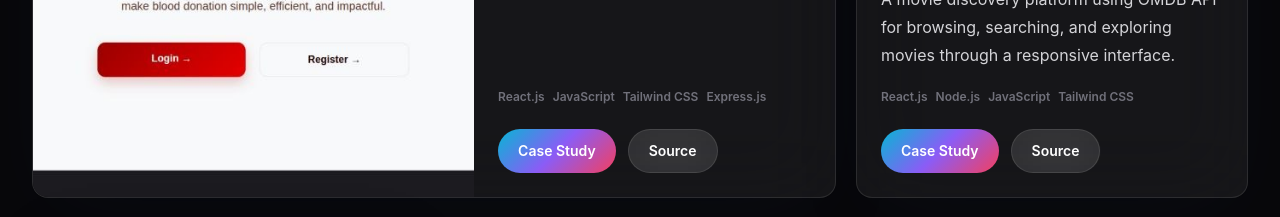
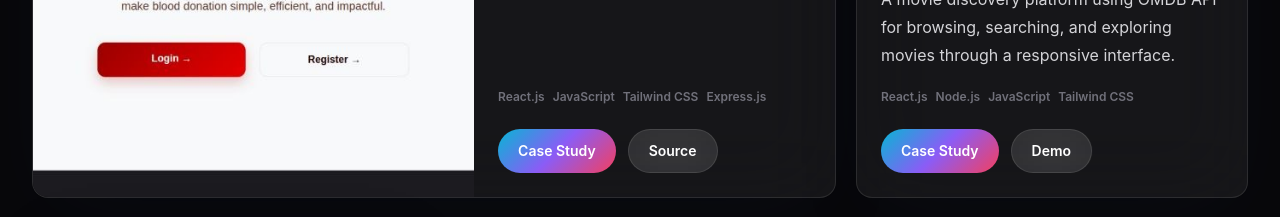
Before and after one commit to Ramzin007/Portfolio, a Next.js app: page / in a window 1280 px wide. Shown: the part 4020-4237 px from the top of the page. Built offline with nearby package versions, Linux system fonts and the light colour scheme.

Commit message:
Add images and update project status for Cinemapedia

```diff
--- a/src/data/portfolio.ts
+++ b/src/data/portfolio.ts
@@ -194,7 +194,7 @@ export const projects: Project[] = [
     performance:
       "Optimized layout structure, lean API-driven rendering, and responsive image/card presentation.",
     github: "https://github.com/Ramzin007/Cinemapedia",
-    demo: "",
+    demo: "https://cinemapedia-mocha.vercel.app/",
     screenshots: [
       "/images/cinemapedia/home.png",
       "/images/cinemapedia/movie-details.png",
```
